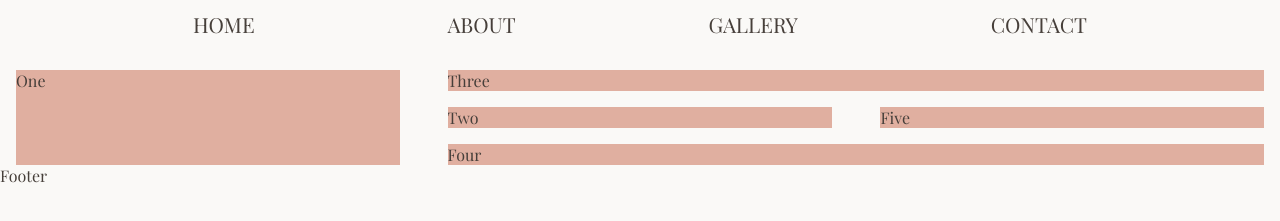
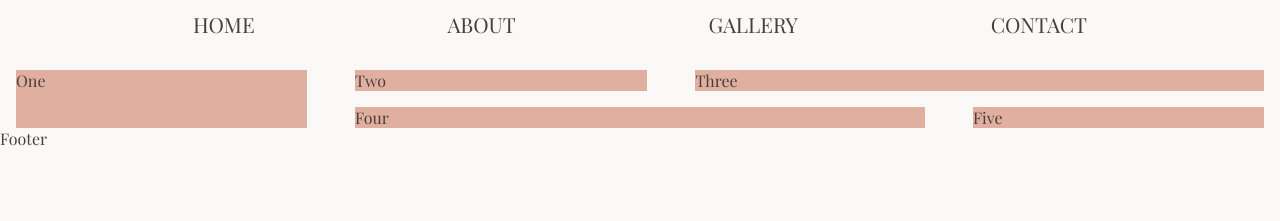
Before and after one commit to Ajn0r/CI_PP1, a plain HTML site: page index.html in a window 1280 px wide. Shown: the part 151-372 px from the top of the page. Drawn offline with nearby package versions, Linux system fonts and the light colour scheme; a web font is replaced by a local one.

Commit message:
add media for large screen with min-width: 1250px, style for main structure

```diff
--- a/assets/css/style.css
+++ b/assets/css/style.css
@@ -111,6 +111,13 @@ header {
         grid-template-areas:
         ' one three three '
         ' one two five '
-        ' one four four ';
+        ' four four four ';
     }
 }
+@media screen and (min-width: 1250px){
+    .main-section {
+        grid-template-areas:
+        ' one two three three '
+        ' one four four five ';
+    }
+}
```
